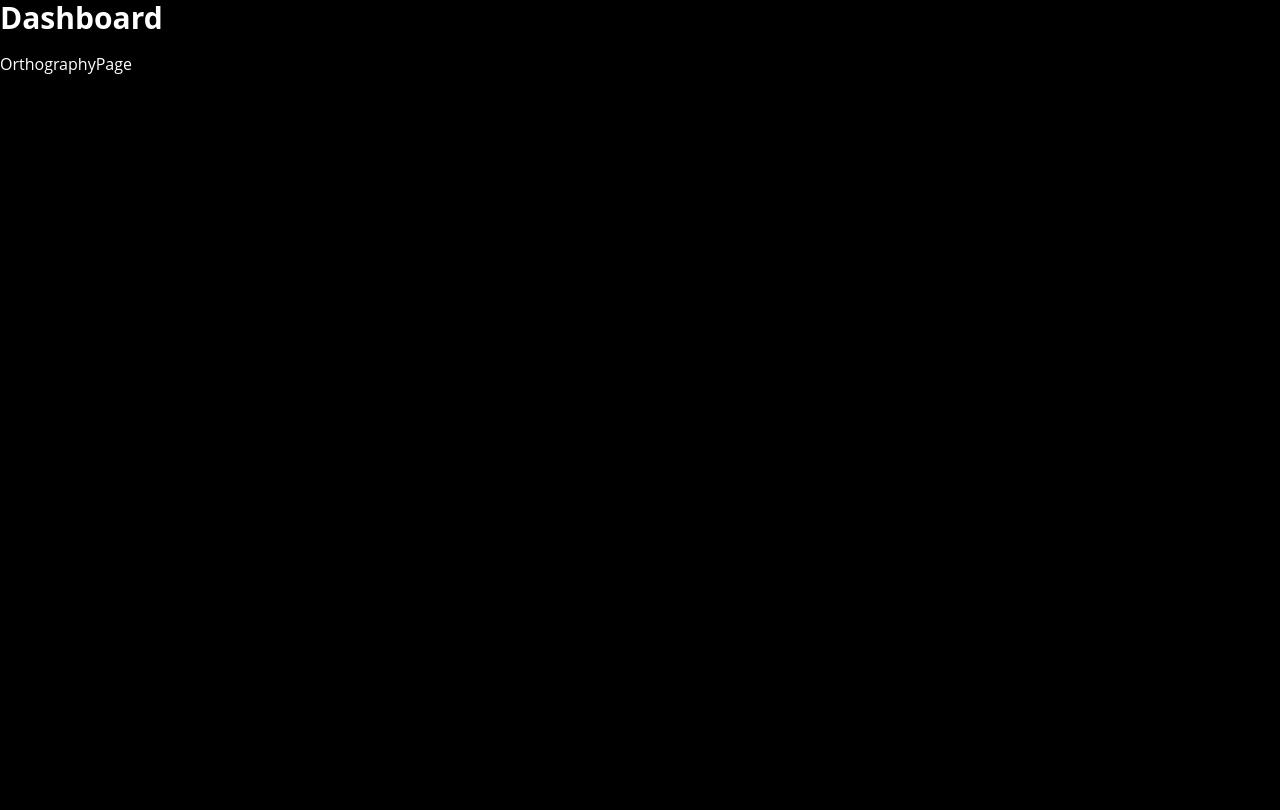
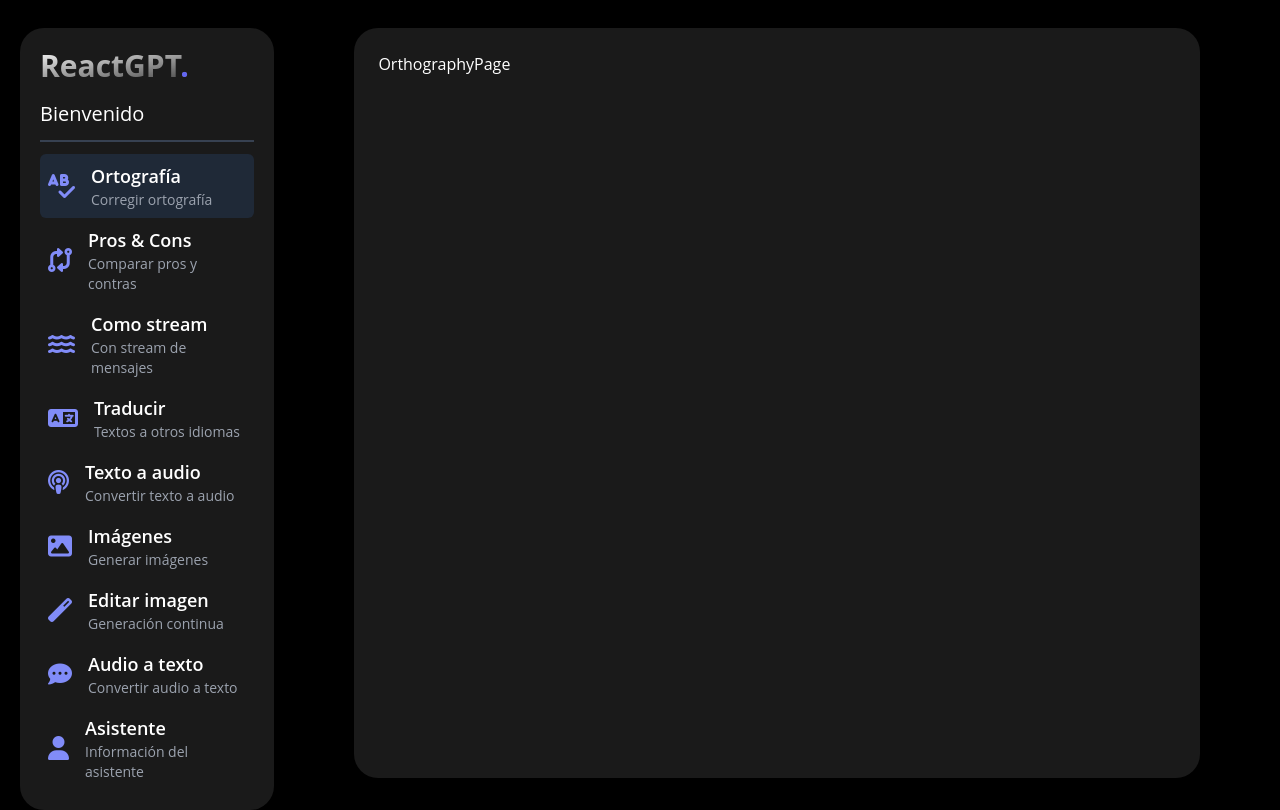
Before and after one commit to leotangram/react-gpt, a React (Vite) app: page /orthography in a window 1280 px wide. Built offline with nearby package versions, Linux system fonts and the light colour scheme.

Commit message:
✨ dashboard layout

```diff
--- /dev/null
+++ b/src/presentation/components/sidebar/SidebarMenuItem.tsx
@@ -0,0 +1,32 @@
+import { NavLink } from 'react-router-dom'
+
+interface SidebarMenuItemProps {
+  description: string
+  icon: string
+  title: string
+  to: string
+}
+
+export const SidebarMenuItem = ({
+  description,
+  icon,
+  title,
+  to
+}: SidebarMenuItemProps) => {
+  return (
+    <NavLink
+      to={to}
+      className={({ isActive }) =>
+        isActive
+          ? 'flex justify-center items-center bg-gray-800 rounded-md p-2 transition-colors'
+          : 'flex justify-center items-center hover:bg-gray-800 rounded-md p-2 transition-colors'
+      }
+    >
+      <i className={`${icon} text-2xl mr-4 text-indigo-400`}></i>
+      <div className="flex flex-col flex-grow">
+        <span className="text-white text-lg font-semibold">{title}</span>
+        <span className="text-gray-400 text-sm">{description}</span>
+      </div>
+    </NavLink>
+  )
+}
--- a/src/presentation/layouts/DashboardLayout.tsx
+++ b/src/presentation/layouts/DashboardLayout.tsx
@@ -1,10 +1,30 @@
 import { Outlet } from 'react-router-dom'
+import { menuRoutes } from '../router/router'
+import { SidebarMenuItem } from '../components/sidebar/SidebarMenuItem'
 
 export const DashboardLayout = () => {
   return (
-    <>
-      <h1>Dashboard</h1>
-      <Outlet />
-    </>
+    <main className="flex flex-row mt-7">
+      <nav className="hidden sm:flex flex-col ml-5 w-[370px] min-h-[calc(100vh-3.0rem)] bg-white bg-opacity-10 p-5 rounded-3xl">
+        <h1 className="font-bold text-lg lg:text-3xl bg-gradient-to-br from-white via-white/50 bg-clip-text text-transparent">
+          ReactGPT<span className="text-indigo-500">.</span>
+        </h1>
+        <span className="text-xl">Bienvenido</span>
+
+        <div className="border-gray-700 border my-3" />
+
+        {menuRoutes.map(option => (
+          <SidebarMenuItem key={option.to} {...option} />
+        ))}
+      </nav>
+
+      <section className="mx-3 sm:mx-20 flex flex-col w-full h-[calc(100vh-50px)]  bg-white bg-opacity-10 p-5 rounded-3xl">
+        <div className="flex flex-row h-full">
+          <div className="flex flex-col flex-auto h-full p-1">
+            <Outlet />
+          </div>
+        </div>
+      </section>
+    </main>
   )
 }
```
